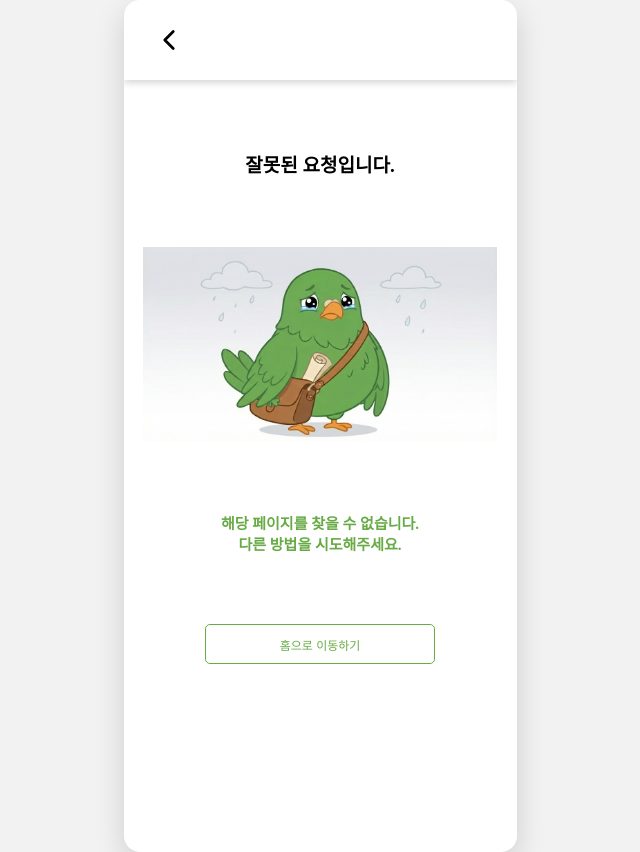
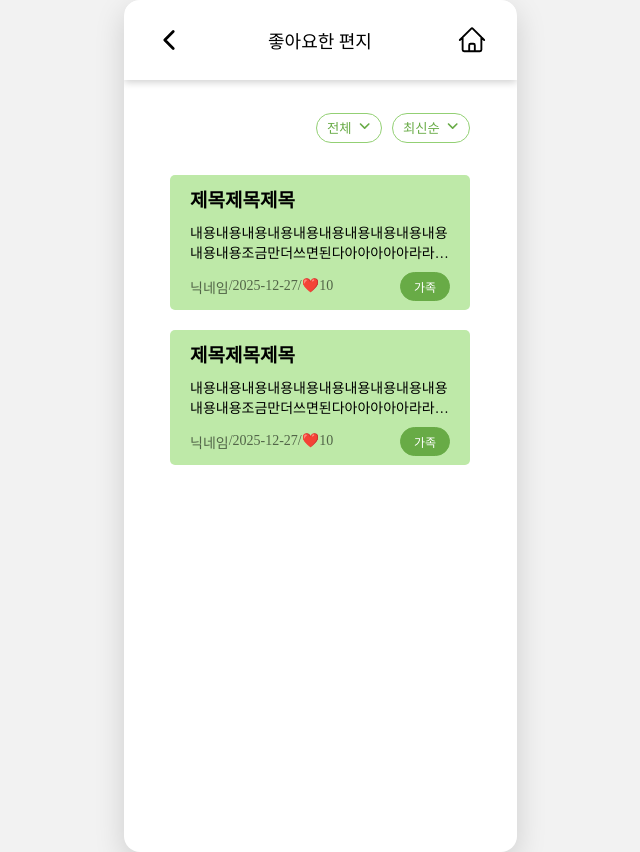
Before and after one commit to seoyoon127/goodluckbuddy_frontend, a React (Vite) app: page /my/likes in a window 1280 px wide. Shown: the whole page, without its empty margins (320-960 px from the left). Built offline with nearby package versions, Linux system fonts and the light colour scheme.

Commit message:
feat: Letter 리스트 레이아웃, 좋아요한 편지보기 페이지 구현 #8

```diff
--- /dev/null
+++ b/src/layout/LetterListLayout.jsx
@@ -0,0 +1,75 @@
+import styled from "styled-components";
+import Navbar from "../components/navbar/navbar";
+import DropdownMenu from "../components/menu/DropdownMenu"
+import categories from "../data/categories"
+import { useState} from "react";
+import sorts from "../data/sorts"
+import PreviewBlock from "../components/block/PreviewBlock"
+
+
+const Letter = () => {
+    const [category, setCategory] = useState("전체");
+    const [sort, setSort] = useState("최신순");
+    return (
+        <>
+            <Wrapper>
+                <ContentsWrapper>
+                    <SortWrapper>
+                        <DropdownMenu
+                            menus={categories}
+                            selected={category}
+                            onSelect={setCategory}
+                        />
+                        <DropdownMenu
+                            menus={sorts}
+                            selected={sort}
+                            onSelect={setSort}
+                        />
+                    </SortWrapper>
+                </ContentsWrapper>
+                <PreviewBlock
+                    title={"제목제목제목"}
+                    content={"내용내용내용내용내용내용내용내용내용내용내용내용조금만더쓰면된다아아아아아라라라랄"}
+                    nickname={"닉네임"}
+                    date={"2025-12-27"}
+                    likeCount={10}
+                    category={"가족"}/>
+                <PreviewBlock
+                    title={"제목제목제목"}
+                    content={"내용내용내용내용내용내용내용내용내용내용내용내용조금만더쓰면된다아아아아아라라라랄"}
+                    nickname={"닉네임"}
+                    date={"2025-12-27"}
+                    likeCount={10}
+                    category={"가족"}/>
+            </Wrapper>
+        </>
+    )
+}
+
+export default Letter;
+
+const Wrapper = styled.div`
+    flex: 1;
+    overflow-y: auto;
+    display: flex;
+    flex-direction: column;
+    align-items: center;
+    gap: 20px;
+    margin-bottom: 20px;
+`;
+
+const ContentsWrapper = styled.div`
+    width: 300px;
+    display: flex;
+    justify-content: right;
+    margin-top: 30px;
+    margin-bottom: 10px;
+`;
+
+
+const SortWrapper = styled.div`
+    height: 35px;
+    display: flex;
+    align-items: center;
+    gap:10px;
+`;
--- a/src/pages/HomePage.jsx
+++ b/src/pages/HomePage.jsx
@@ -15,6 +15,7 @@ const HomePage = () => {
     const navigate = useNavigate();
     return (
         <>
+            <Page>
                 <LogoNavbar mypage={false}/>
                 <Wrapper>
                     <RecommendBlock nickname={"닉네임"} onClick={()=>navigate("/recommend")}/>
@@ -41,18 +42,26 @@ const HomePage = () => {
                         likeCount={10}
                         category={"가족"}/>
                 </Wrapper>
+            </Page>
         </>
     )
 }
 export default HomePage
 
+const Page = styled.div`
+    min-height: calc(100vh - 80px);
+    display: flex;
+    flex-direction: column;
+`;
+
 const Wrapper = styled.div`
+    flex: 1;
+    overflow-y: auto;
     display: flex;
     flex-direction: column;
     align-items: center;
     gap: 20px;
     margin-bottom: 20px;
-    overflow-y: auto;
 `;
 
 const ContentsWrapper = styled.div`
--- /dev/null
+++ b/src/pages/MyLikesPage.jsx
@@ -0,0 +1,23 @@
+import styled from "styled-components";
+import Navbar from "../components/navbar/navbar";
+import LetterList from "../layout/LetterListLayout";
+
+
+const MyLikesPage = () => {
+    return (
+        <>
+            <Page>
+                <Navbar title={"좋아요한 편지"}/>
+                <LetterList/>
+            </Page>
+        </>
+    )
+}
+
+export default MyLikesPage;
+
+const Page = styled.div`
+     min-height: calc(100vh - 80px);
+    display: flex;
+    flex-direction: column;
+`;
```
Also changed, not shown: src/router/router.jsx (+7 -2 lines). Lines whose indentation alone changed are shown as unchanged.
